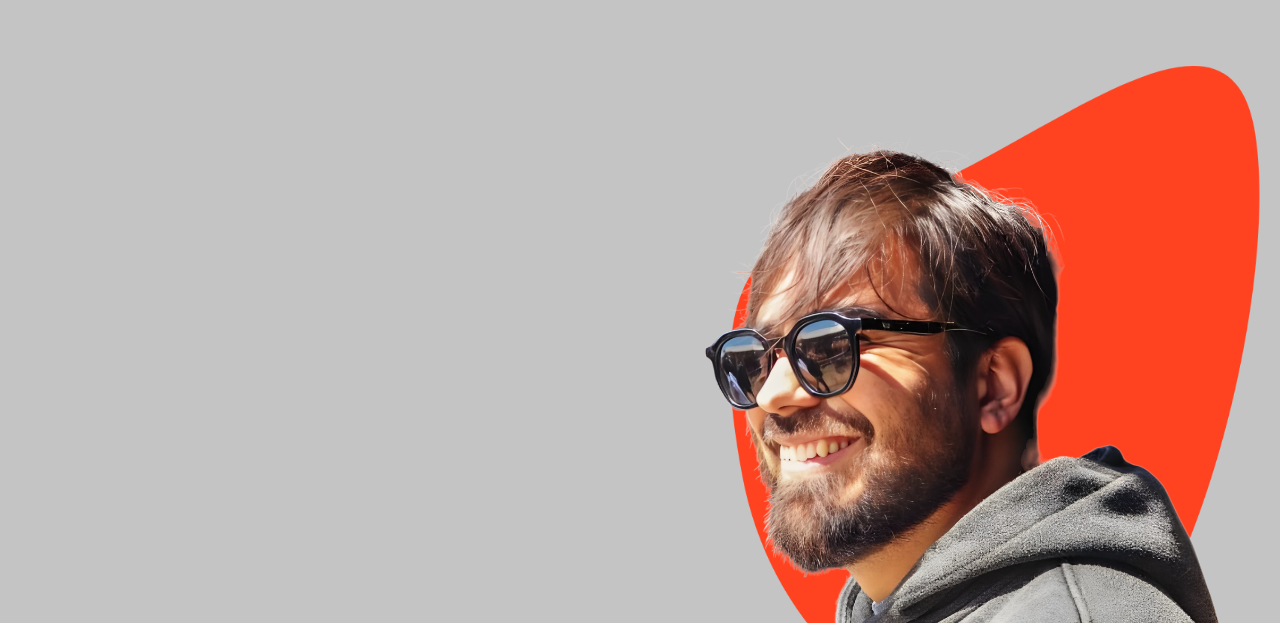
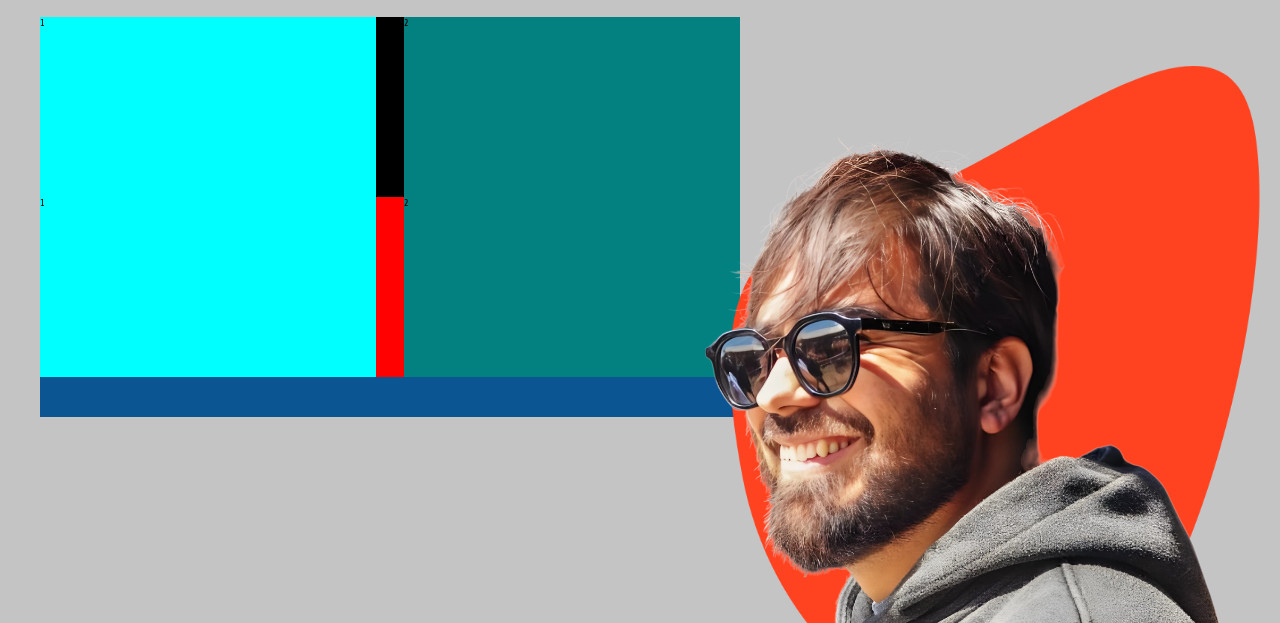
Before and after one commit to octa13/webMaxiSuplente, a plain HTML site: page portafolio.html in a window 1280 px wide. Shown: the part 66-689 px from the top of the page. Drawn offline with nearby package versions, Linux system fonts and the light colour scheme.

```diff
--- a/portafolio.css
+++ b/portafolio.css
@@ -87,9 +87,47 @@
 
 header{
  position: absolute;
- bottom: 30%;
- padding: 0 50px;
+width: 700px;
+ padding:0;
+ margin: 0 40px;
+background-color: #0a5592;
+height:400px;
+
+
 }
+
+
+.inst-pri{
+  display: flex;
+  justify-content: space-between;
+  background-color: black;
+
+}
+
+.inst-1{
+background-color: aqua;
+width: 48%;
+height:180px;
+
+
+}
+
+.inst-2{
+  background-color: rgb(3, 129, 129);
+  width: 48%;
+  height: 180px;
+
+  }
+
+
+  .inst-sec{
+    display: flex;
+    justify-content: space-between;
+    background-color: rgb(255, 1, 1);
+
+  }
+
+
 header h1{
   font-size: 7rem;
 }
--- a/portafolio.html
+++ b/portafolio.html
@@ -32,14 +32,33 @@
     </nav>
 
 
+    <header>
+     <div class="inst-pri">
+      <div class="inst-1">1</div>
+      <div class="inst-2">2</div>
+    </div>
+
+    <div class="inst-sec">
+        <div class="inst-1">1</div>
+        <div class="inst-2">2</div>
+      </div>
+
+    </header>
+
+
+
+
+
 
 
 
     <img class="nueva" src="img/portfolio_site_img/Maxi.png" alt="">
-     <!--<img class="emp" src="img/portfolio_site_img/EMP.png" alt="">-->
+
     <img class="fondo-emp" src="img/portfolio_site_img/pattern..png" alt="">
 
 
+
+    <div id="instagram-feed"></div>
 
 
 
```
Also changed, not shown: acercademi.css (+5 -4 lines), acercademi.html (+4 -4 lines), contacto.html (+9 -4 lines), index.html (+2 -2 lines).
